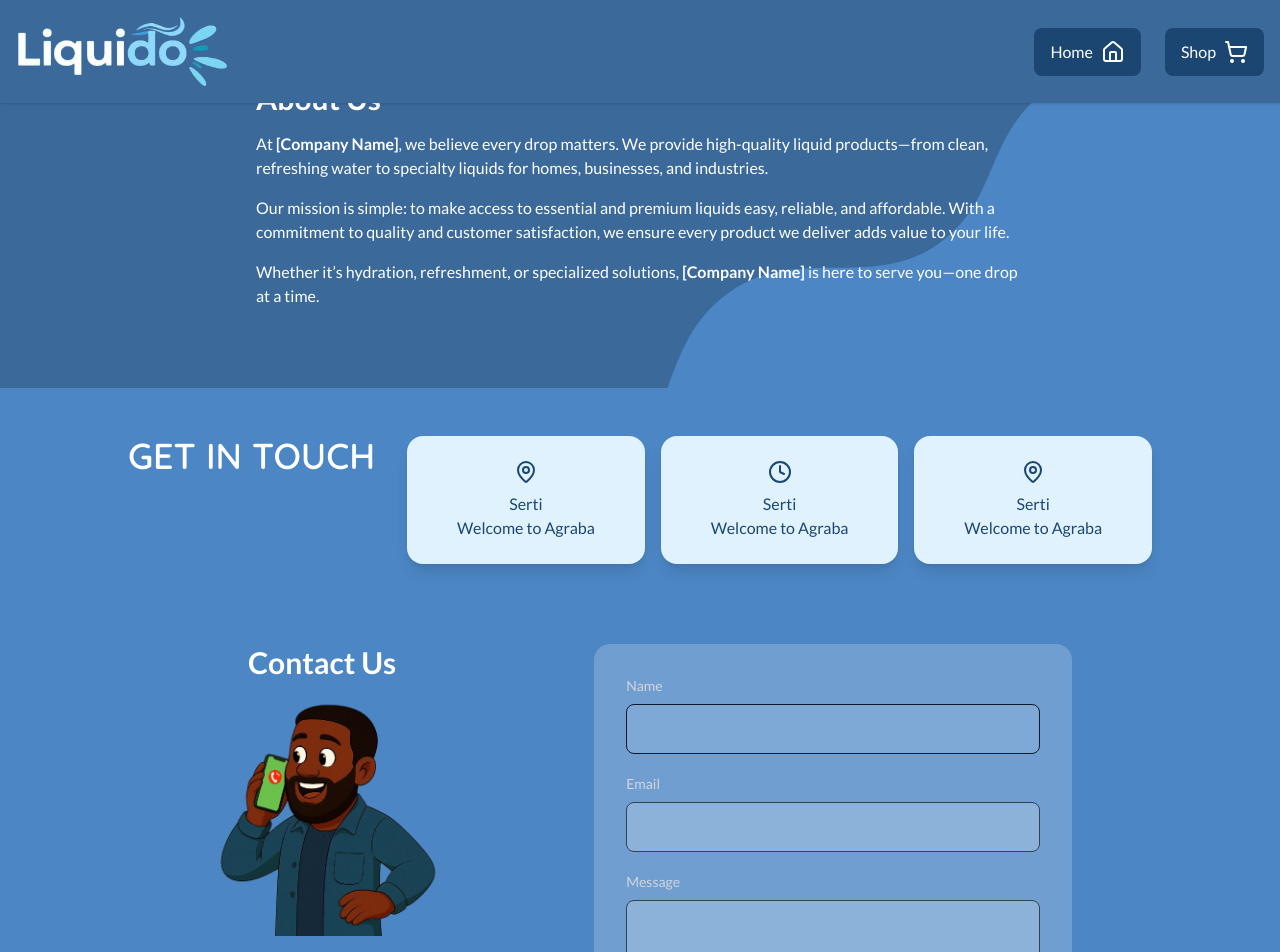
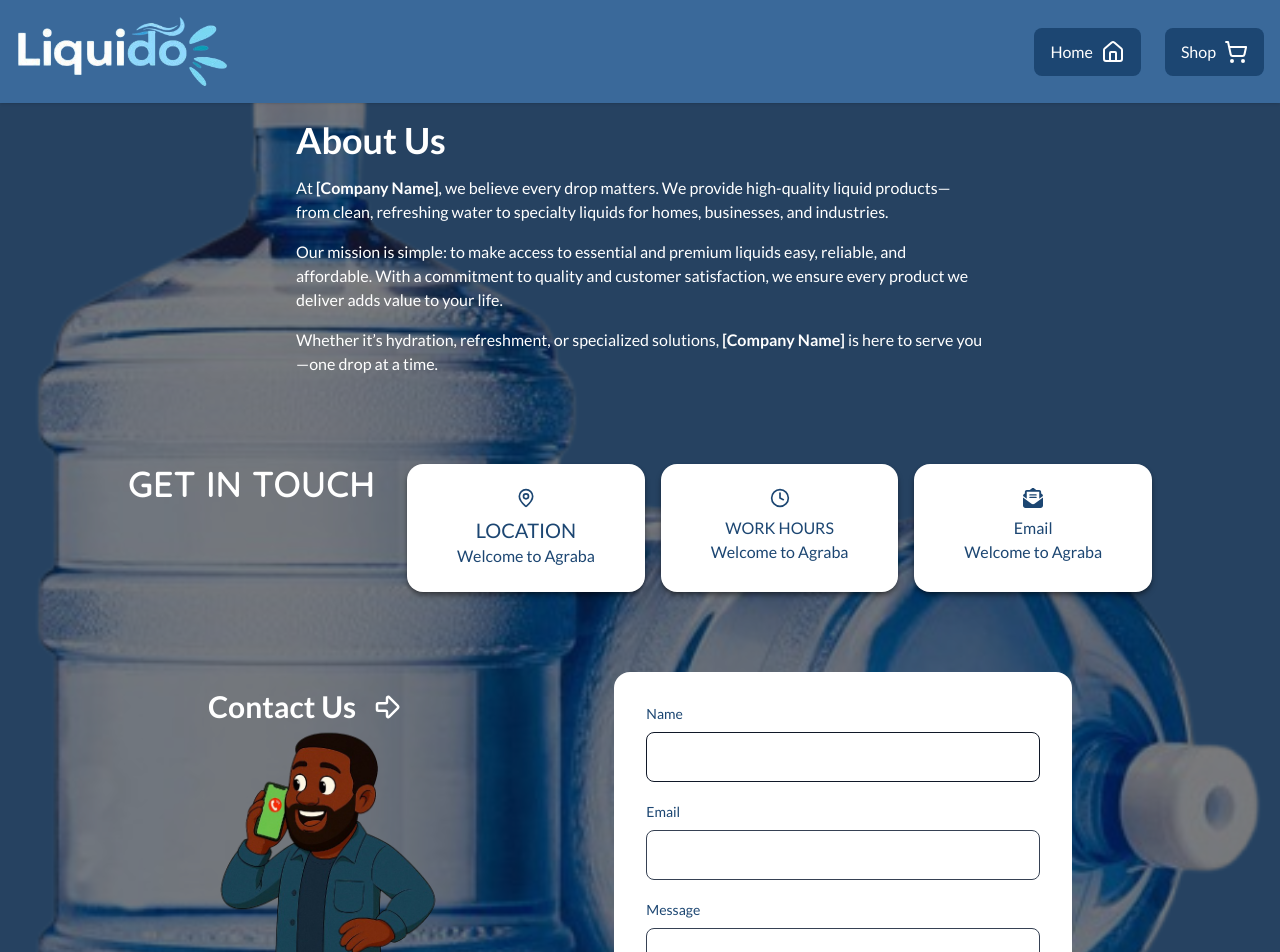
Before and after one commit to Kachingcodes/liquido, a Next.js app: page /contact in a window 1280 px wide. Shown: the top 952 px of the page. Built offline with nearby package versions, Linux system fonts and the light colour scheme.

Commit message:
Analytics

```diff
--- a/app/contact/AboutUs.jsx
+++ b/app/contact/AboutUs.jsx
@@ -1,24 +1,40 @@
 import React from "react";
+import Contact from './Contact';
+import { Quicksand } from 'next/font/google';
 
-export default function About() {
+
+const quick = Quicksand({
+   subsets: ["latin"],
+  weight: ["600"]
+});
+
+
+const About = () => {
   return (
     <section className="relative bg-[#4C86C4] text-white py-20 px-6 overflow-hidden">
 
-      {/* Desktop / Tablet Background */}
+      {/* Background with fixed image */}
       <div
-        className="absolute top-0 left-0 w-full h-full bg-no-repeat bg-cover hidden md:block"
-        style={{ backgroundImage: "url('/heroside.svg')" }}
-      ></div>
+        className="absolute top-0 left-0 w-full h-full bg-no-repeat bg-cover bg-fixed"
+        style={{
+          backgroundImage: "url('/water2.png')"
+        }}
+      >
+        {/* Dark overlay */}
+        <div className="absolute top-0 left-0 w-full h-full bg-black/50"></div>
+      </div>
+
+
 
       {/* Mobile Background */}
-      <div
+      {/* <div
         className="absolute top-0 left-0 w-full h-full bg-no-repeat bg-cover block md:hidden"
         style={{ backgroundImage: "url('/phonehero.svg')" }}
-      ></div>
+      ></div> */}
 
       {/* Content */}
-      <div className="relative z-10 max-w-3xl mx-auto">
-        <h2 className="text-3xl font-semibold mb-4">About Us</h2>
+      <div className="relative z-10 max-w-3xl mx-auto p-10 space-y-10">
+        <h2 className="text-3xl md:text-4xl font-semibold mb-4">About Us</h2>
         <p className="mb-4">
           At <span className="font-semibold">[Company Name]</span>, we believe every drop matters.
           We provide high-quality liquid products—from clean, refreshing water to specialty liquids
@@ -33,6 +49,13 @@ export default function About() {
           <span className="font-semibold"> [Company Name]</span> is here to serve you—one drop at a time.
         </p>
       </div>
+
+      <div className="relative z-10">
+        <Contact/>
+      </div>
+
     </section>
   );
-}
+};
+
+export default About;
--- a/app/contact/Contact.jsx
+++ b/app/contact/Contact.jsx
@@ -1,10 +1,11 @@
 'use client';
 import React, { useState } from 'react';
 import { motion } from 'framer-motion';
-import { Send, MapPin, Clock, ArrowBigRight } from 'lucide-react';
+import { Send, MapPin, Clock, ArrowBigRight, MessageCircle } from 'lucide-react';
 import Image from 'next/image';
 import { assets } from '@/public/assets';
 import { Quicksand } from 'next/font/google';
+import { FaEnvelope, FaEnvelopeOpenText } from 'react-icons/fa6';
 
 
 const quick = Quicksand({
@@ -34,15 +35,12 @@ const Contact = () => {
   };
 
   return (
-<motion.div
-  initial={{ opacity: 0, y: 40 }}
+    <div className="px-6 pb-10 flex flex-col items-center">
+
+      {/* Get in Touch + Grid bg-[#4C86C4] initial={{ opacity: 0, y: 40 }}
       animate={{ opacity: 1, y: 0 }}
       exit={{ opacity: 0, y: 40 }}
-  transition={{ duration: 0.3 }}
-  className="px-6 pb-10 flex flex-col items-center bg-[#4C86C4]"
->
-
-    {/* Get in Touch + Grid */}
+      transition={{ duration: 0.3 }}*/}
       <div className="w-full max-w-5xl flex flex-col md:flex-row md:items-start md:justify-between gap-8 mt-12">
         {/* Left: GET IN TOUCH */}
         <h1 className={`${quick.className} text-3xl md:text-4xl text-white`}>
@@ -52,36 +50,39 @@ const Contact = () => {
         {/* Right: Contacts Grid */}
         <div className="grid grid-cols-1 md:grid-cols-3 gap-4 flex-1">
           {/* Card 1 */}
-      <div className="bg-[#E0F2FE] text-[#1C4672] p-6 text-center flex flex-col rounded-2xl shadow-lg hover:text-white hover:bg-[#1C4672]">
-        <MapPin className="mx-auto mb-2"/>
-        <h1>Serti</h1>
+          <div className="bg-white text-[#1C4672] p-6 text-center flex flex-col rounded-2xl shadow-md shadow-[#000000]/40 hover:text-white hover:bg-[#4C86C4]">
+            <MapPin className="mx-auto mb-2" size={20}/>
+            <h1 className='text-xl'>LOCATION</h1>
             <p>Welcome to Agraba</p>
           </div>
 
           {/* Card 2 */}
-      <div className="bg-[#E0F2FE] text-[#1C4672] p-6 text-center flex flex-col rounded-2xl shadow-lg hover:text-white hover:bg-[#1C4672]">
-        <Clock className="mx-auto mb-2"/>
-        <h1>Serti</h1>
+          <div className="bg-white text-[#1C4672] p-6 text-center flex flex-col rounded-2xl shadow-md shadow-[#000000]/40  hover:text-white hover:bg-[#4C86C4]">
+            <Clock className="mx-auto mb-2" size={20}/>
+            <h1>WORK HOURS</h1>
             <p>Welcome to Agraba</p>
           </div>
 
           {/* Card 3 */}
-      <div className="bg-[#E0F2FE] text-[#1C4672] p-6 text-center flex flex-col rounded-2xl shadow-lg hover:text-white hover:bg-[#1C4672]">
-        <MapPin className="mx-auto mb-2"/>
-        <h1>Serti</h1>
+          <div className="bg-white text-[#1C4672] p-6 text-center flex flex-col rounded-2xl shadow-md shadow-[#000000]/40 hover:text-white hover:bg-[#4C86C4]">
+            <FaEnvelopeOpenText className="mx-auto mb-2" size={20}/>
+            <h1>Email</h1>
             <p>Welcome to Agraba</p>
           </div>
         </div>
       </div>
 
-
         {/* BELOW - Contact Us + Form */}
       <div className="w-full max-w-5xl flex flex-col md:flex-row items-start p-1 md:p-20 justify-between gap-8">
         {/* Left: Contact Us heading + Image */}
-    <div className="flex flex-col md:items-start w-full md:w-[45%] items-center py-12 md:py-0">
-      <h2 className="text-2xl md:text-3xl font-bold text-white whitespace-nowrap mb-0 md:mb-4 ml-0 md:ml-10">
+        <div className="flex flex-col md:items-start w-full md:w-[50%] items-center py-12 md:py-4">
+          <div className='flex gap-4'>
+            <h2 className="text-2xl md:text-3xl font-bold text-white">
             Contact Us
             </h2>
+            <ArrowBigRight size={30} className='text-white mt-1'/>
+          </div>
+
           <div className="relative w-60 h-60">
             <Image
               src={assets.tiller}
@@ -90,55 +91,54 @@ const Contact = () => {
               className="object-contain"
             />
           </div>
-      {/* <ArrowBigRight/> */}
         </div>
 
         {/* Right: Contact Form */}
-    <div className="w-full md:w-[60%] flex justify-center bg-[white]/20 p-4 md:p-8 rounded-2xl">
+        <div className="w-full md:w-[60%] flex justify-center bg-white p-4 md:p-8 rounded-2xl">
           <form onSubmit={handleSubmit} className="w-full space-y-5">
             {/* Name */}
             <div>
-          <label className="block text-sm text-gray-300 mb-2">Name</label>
+              <label className="block text-sm text-[#1C4672] mb-2">Name</label>
               <input
                 type="text"
                 name="name"
                 value={formData.name}
                 onChange={handleChange}
                 required
-            className="w-full rounded-lg px-4 py-3 bg-[white]/10 text-white border border-gray-900 focus:border-[#1C4672] focus:outline-none"
+                className="w-full rounded-lg px-4 py-3 bg-[white]/10 text-black border border-gray-900 focus:border-[#1C4672] focus:outline-none"
               />
             </div>
 
             {/* Email */}
             <div>
-          <label className="block text-sm text-gray-300 mb-2">Email</label>
+              <label className="block text-sm text-[#1C4672] mb-2">Email</label>
               <input
                 type="email"
                 name="email"
                 value={formData.email}
                 onChange={handleChange}
                 required
-            className="w-full rounded-lg px-4 py-3 bg-[white]/20 text-white border border-gray-700 focus:border-[#1C4672] focus:outline-none"
+                className="w-full rounded-lg px-4 py-3 bg-[white]/20 text-black border border-gray-700 focus:border-[#1C4672] focus:outline-none"
               />
             </div>
 
             {/* Message */}
             <div>
-          <label className="block text-sm text-gray-300 mb-2">Message</label>
+              <label className="block text-sm text-[#1C4672] mb-2">Message</label>
               <textarea
                 name="message"
                 value={formData.message}
                 onChange={handleChange}
                 rows="5"
                 required
-            className="w-full rounded-lg px-4 py-3 bg-[white]/20 text-white border border-gray-700 focus:border-[#1C4672] focus:outline-none resize-none"
+                className="w-full rounded-lg px-4 py-3 bg-[white]/20 text-black border border-gray-700 focus:border-[#1C4672] focus:outline-none resize-none"
               ></textarea>
             </div>
 
             {/* Submit */}
             <button
               type="submit"
-          className="w-full flex items-center justify-center gap-2 py-3 px-4 bg-[#1C4672] text-white rounded-xl hover:bg-[#011830] transition"
+              className="w-full flex items-center justify-center gap-2 py-3 px-4 bg-[#1C4672] text-white rounded-xl hover:bg-[#4C86C4] transition"
             >
               <Send className="w-4 h-4" />
               Send Message
@@ -147,9 +147,7 @@ const Contact = () => {
         </div>
       </div>
 
-
-
-</motion.div>
+    </div>
 
   );
 };
--- a/app/contact/page.js
+++ b/app/contact/page.js
@@ -1,7 +1,7 @@
 'use client'
 import AboutNav from './AboutNav';
 import AboutUs from './AboutUs';
-import Contact from './Contact';
+// import Contact from './Contact';
 import Wave from '../components/Wave';
 import Footer from '../components/Footer';
 
@@ -12,9 +12,9 @@ export default function About() {
     <>
       <AboutNav/>
       <AboutUs/>
-      <Contact/>
-      <Wave/>
-      <Footer/>
+      {/* <Contact/> */}
+      {/* <Wave/>
+      <Footer/> */}
     </>
     );
 }
--- a/app/layout.js
+++ b/app/layout.js
@@ -1,6 +1,6 @@
 import { Lato } from "next/font/google";
 import "./globals.css";
-
+import { Analytics } from "@vercel/analytics/react";
 
 
 const lato = Lato({
@@ -21,6 +21,7 @@ export default function RootLayout({ children }) {
         className={`${lato.className} antialiased`}
       >
           {children}
+          <Analytics/>
       </body>
     </html>
   );
--- a/app/page.js
+++ b/app/page.js
@@ -11,6 +11,8 @@ import Bulk from './components/Bulk';
 import Testimonials from './components/Testimonials';
 import Wave from './components/Wave';
 import Footer from './components/Footer';
+import { Analytics } from "@vercel/analytics/next"
+
 
 
 export default function Home() {
--- a/package.json
+++ b/package.json
@@ -10,6 +10,7 @@
   },
   "dependencies": {
     "@lordicon/react": "^1.11.0",
+    "@vercel/analytics": "^1.5.0",
     "firebase": "^12.2.1",
     "framer-motion": "^12.23.11",
     "lucide-react": "^0.532.0",
```
Also changed, not shown: 1 other file (tests, documents, lock files or other folders). Lines whose indentation alone changed are shown as unchanged.
